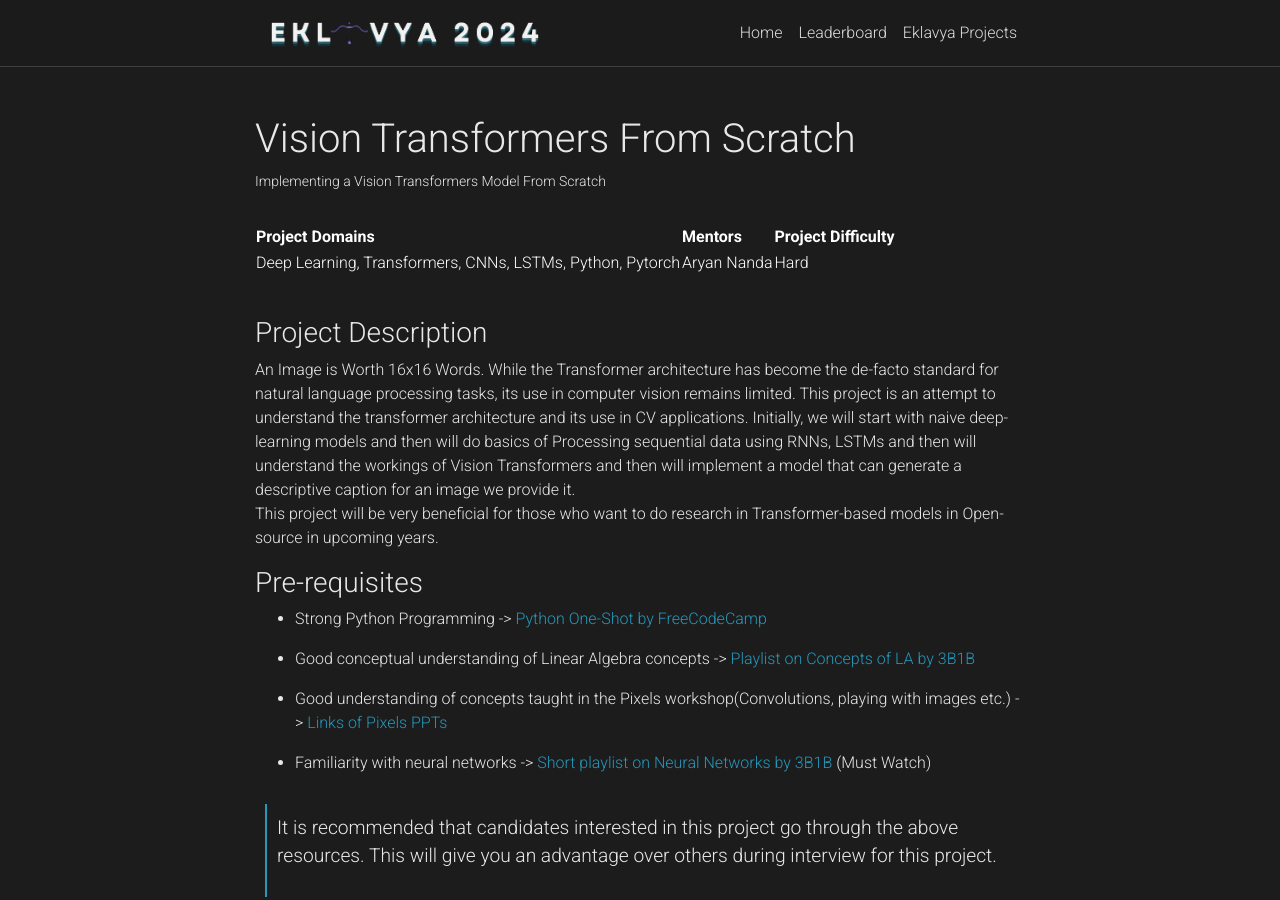
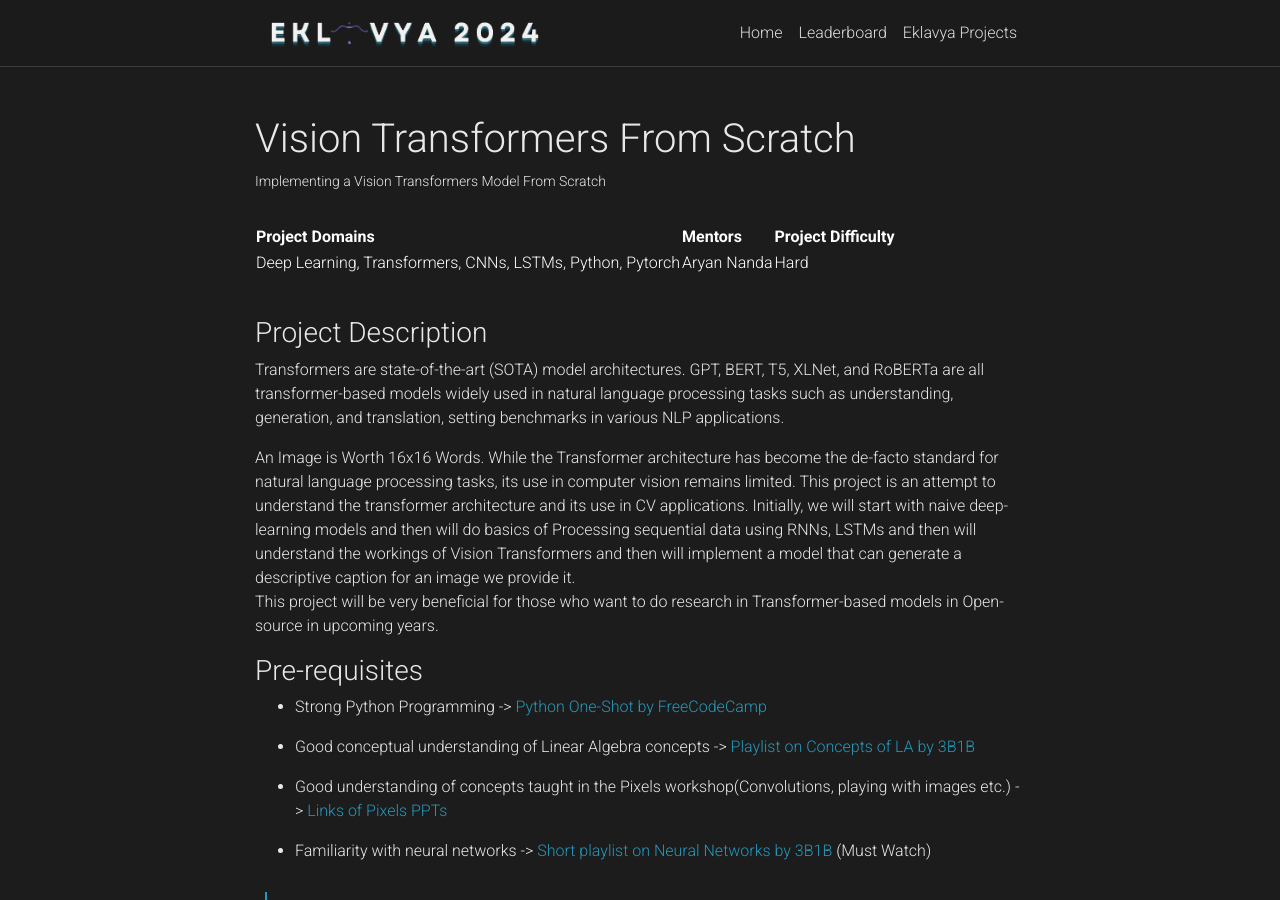
Before and after one commit to SRA-VJTI/eklavya.github.io, a Jekyll site: the page built from _projects/ViT.md, in a window 1280 px wide and 900 px high. Built offline with Jekyll 4.4.1, drawn with Linux system fonts in a browser that asks for light colours; comment, search, counter and statistics services are not loaded; a style sheet for code colours, icons or effects is not loaded.

Commit message:
Project description updated

```diff
--- a/_projects/ViT.md
+++ b/_projects/ViT.md
@@ -12,6 +12,8 @@ importance: 1
 <br>
 
 ### Project Description
+
+Transformers are state-of-the-art (SOTA) model architectures. GPT, BERT, T5, XLNet, and RoBERTa are all transformer-based models widely used in natural language processing tasks such as understanding, generation, and translation, setting benchmarks in various NLP applications.
 
 An Image is Worth 16x16 Words. While the Transformer architecture has become the de-facto standard for natural language processing tasks, its use in computer vision remains limited. This project is an attempt to understand the transformer architecture and its use in CV applications. Initially, we will start with naive deep-learning models and then will do basics of Processing sequential data using RNNs, LSTMs and then will understand the workings of Vision Transformers and then will implement a model that can generate a descriptive caption for an image we provide it.
 This project will be very beneficial for those who want to do research in Transformer-based models in Open-source in upcoming years.
```
